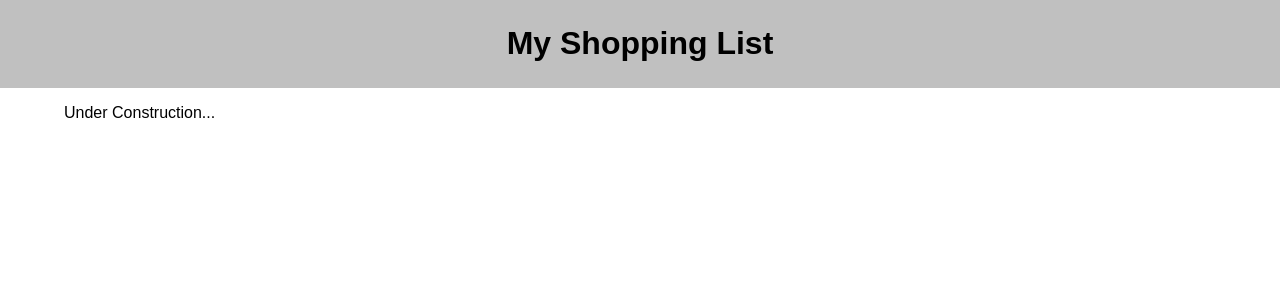
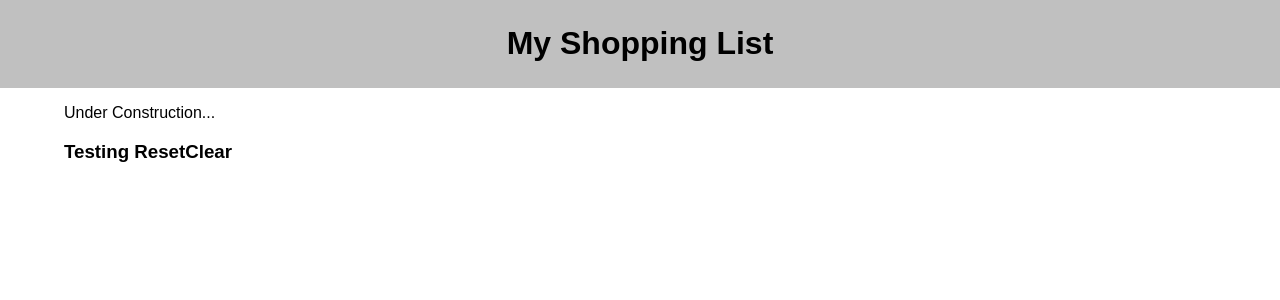
Before and after one commit to TuckerLandis/group-fs-react-shopping-list, a React (Create React App) app: page / in a window 1280 px wide. Shown: the top 300 px of the page. Built offline with nearby package versions, Linux system fonts and the light colour scheme.

Commit message:
Made ResetClear component and hooked it up

```diff
--- a/src/components/App/App.jsx
+++ b/src/components/App/App.jsx
@@ -3,6 +3,7 @@ import axios from 'axios';
 import Header from '../Header/Header.jsx'
 import './App.css';
 
+import ResetClear from '../ResetClear/ResetClear';
 
 function App() {
 
@@ -31,6 +32,7 @@ function App() {
             <Header />
             <main>
                 <p>Under Construction...</p>
+                <ResetClear />
             </main>
         </div>
     );
--- /dev/null
+++ b/src/components/ResetClear/ResetClear.jsx
@@ -0,0 +1,8 @@
+function ResetClear () {
+
+    return (
+        <h3>Testing ResetClear</h3>
+    )
+}
+
+export default ResetClear;
```
